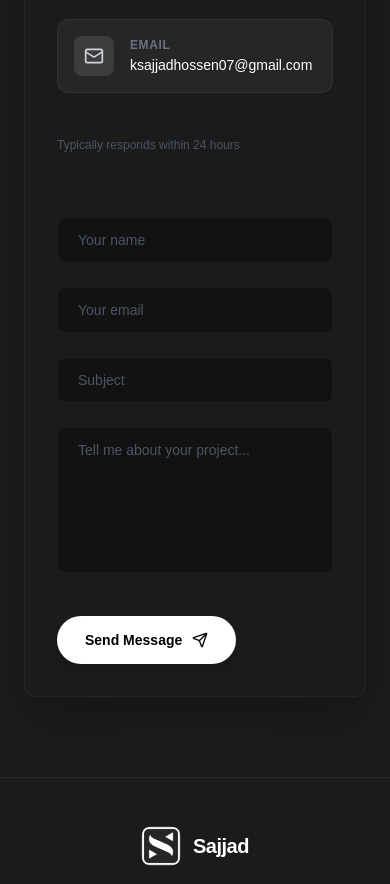
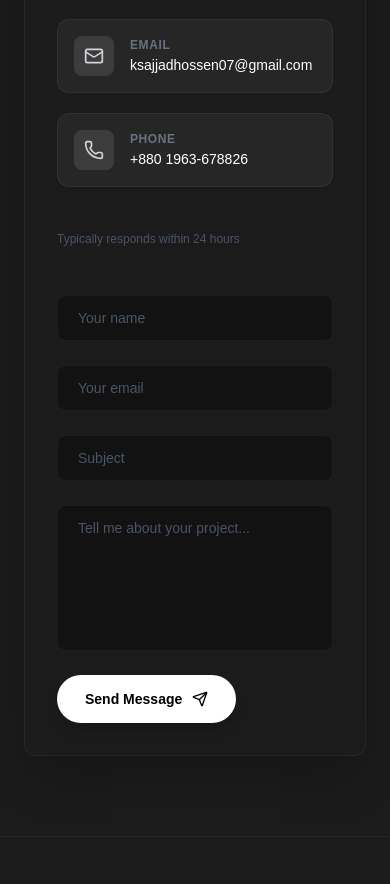
Before and after one commit to ksajjadhossen/PortfolioProject, a Next.js app: page / in a window 390 px wide. Shown: the part 4549-5433 px from the top of the page. Built offline with nearby package versions, Linux system fonts and the light colour scheme.

Commit message:
phone number added in portfolio

```diff
--- a/src/app/components/Contact/Contact.jsx
+++ b/src/app/components/Contact/Contact.jsx
@@ -1,6 +1,6 @@
 "use client";
 import React from "react";
-import { Mail, MapPin, Send } from "lucide-react";
+import { Mail, MapPin, Send, Phone } from "lucide-react"; // Phone আইকনটি ইমপোর্ট করা হয়েছে
 
 const Contact = () => {
   return (
@@ -22,7 +22,9 @@ const Contact = () => {
         </div>
 
         <div className="bg-[#1B1B1B] border border-white/5 rounded-xl p-8 md:p-12 shadow-2xl">
-          <div className="grid grid-cols-1 md:grid-cols-5 gap-12 items-start">
+          <div className="grid grid-cols-1 md:grid-cols-5 gap-12 items-stretch">
+            {" "}
+            {/* items-stretch ব্যবহার করা হয়েছে */}
             <div className="md:col-span-2 space-y-10">
               <div className="space-y-3">
                 <h3 className="text-2xl font-bold text-white">Let's talk</h3>
@@ -32,6 +34,7 @@ const Contact = () => {
               </div>
 
               <div className="space-y-5">
+                {/* Location Card */}
                 <div className="flex items-center gap-4 bg-white/5 p-4 rounded-xl border border-white/5 max-w-xs hover:border-white/10 transition-colors">
                   <div className="p-2.5 bg-white/10 rounded-lg">
                     <MapPin className="w-5 h-5 text-gray-300" />
@@ -46,6 +49,7 @@ const Contact = () => {
                   </div>
                 </div>
 
+                {/* Email Card */}
                 <div className="flex items-center gap-4 bg-white/5 p-4 rounded-xl border border-white/5 max-w-xs hover:border-white/10 transition-colors">
                   <div className="p-2.5 bg-white/10 rounded-lg">
                     <Mail className="w-5 h-5 text-gray-300" />
@@ -62,14 +66,32 @@ const Contact = () => {
                     </a>
                   </div>
                 </div>
+
+                {/* Phone Card */}
+                <div className="flex items-center gap-4 bg-white/5 p-4 rounded-xl border border-white/5 max-w-xs hover:border-white/10 transition-colors">
+                  <div className="p-2.5 bg-white/10 rounded-lg">
+                    <Phone className="w-5 h-5 text-gray-300" />
+                  </div>
+                  <div>
+                    <span className="block text-xs font-semibold uppercase tracking-wider text-gray-500">
+                      Phone
+                    </span>
+                    <a
+                      href="tel:+8801963678826"
+                      className="block text-sm font-medium text-white hover:text-gray-300 transition-colors pt-0.5"
+                    >
+                      +880 1963-678826
+                    </a>
+                  </div>
+                </div>
               </div>
 
               <p className="text-gray-600 text-xs pt-1">
                 Typically responds within 24 hours
               </p>
             </div>
-
-            <form className="md:col-span-3 space-y-6 pt-4 md:pt-0">
+            {/* Form Section with fixed alignment */}
+            <form className="md:col-span-3 flex flex-col justify-between space-y-6 md:space-y-0 md:pt-2">
               <div className="grid grid-cols-1 md:grid-cols-2 gap-6">
                 <input
                   type="text"
@@ -99,7 +121,7 @@ const Contact = () => {
                 required
               />
 
-              <div className="flex justify-start md:justify-end pt-3">
+              <div className="flex justify-start md:justify-end">
                 <button
                   type="submit"
                   className="inline-flex items-center gap-2.5 px-7 py-3.5 bg-white text-black text-sm font-semibold rounded-full hover:bg-gray-200 transition-colors active:scale-95 transform shadow-lg"
```
